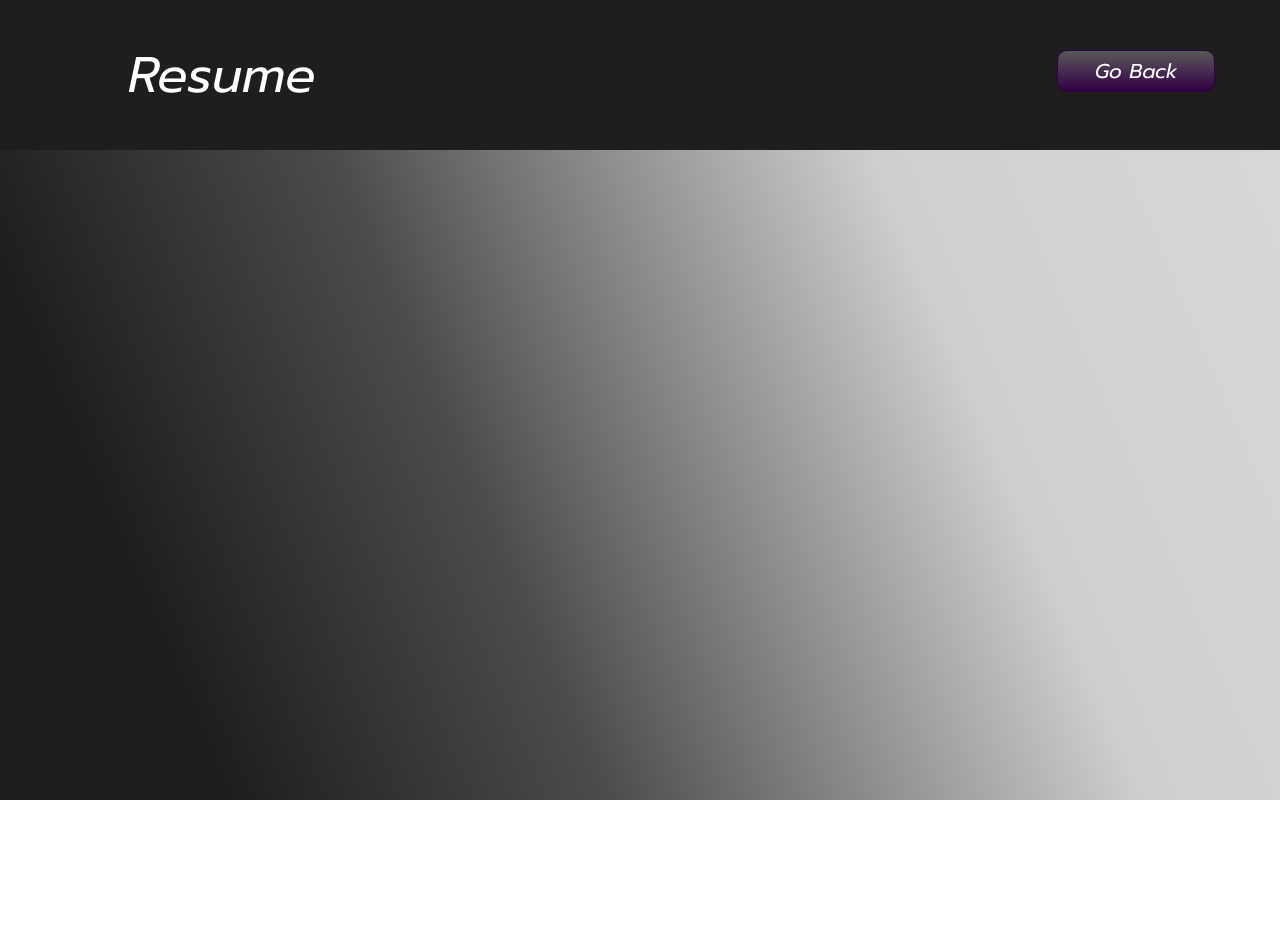
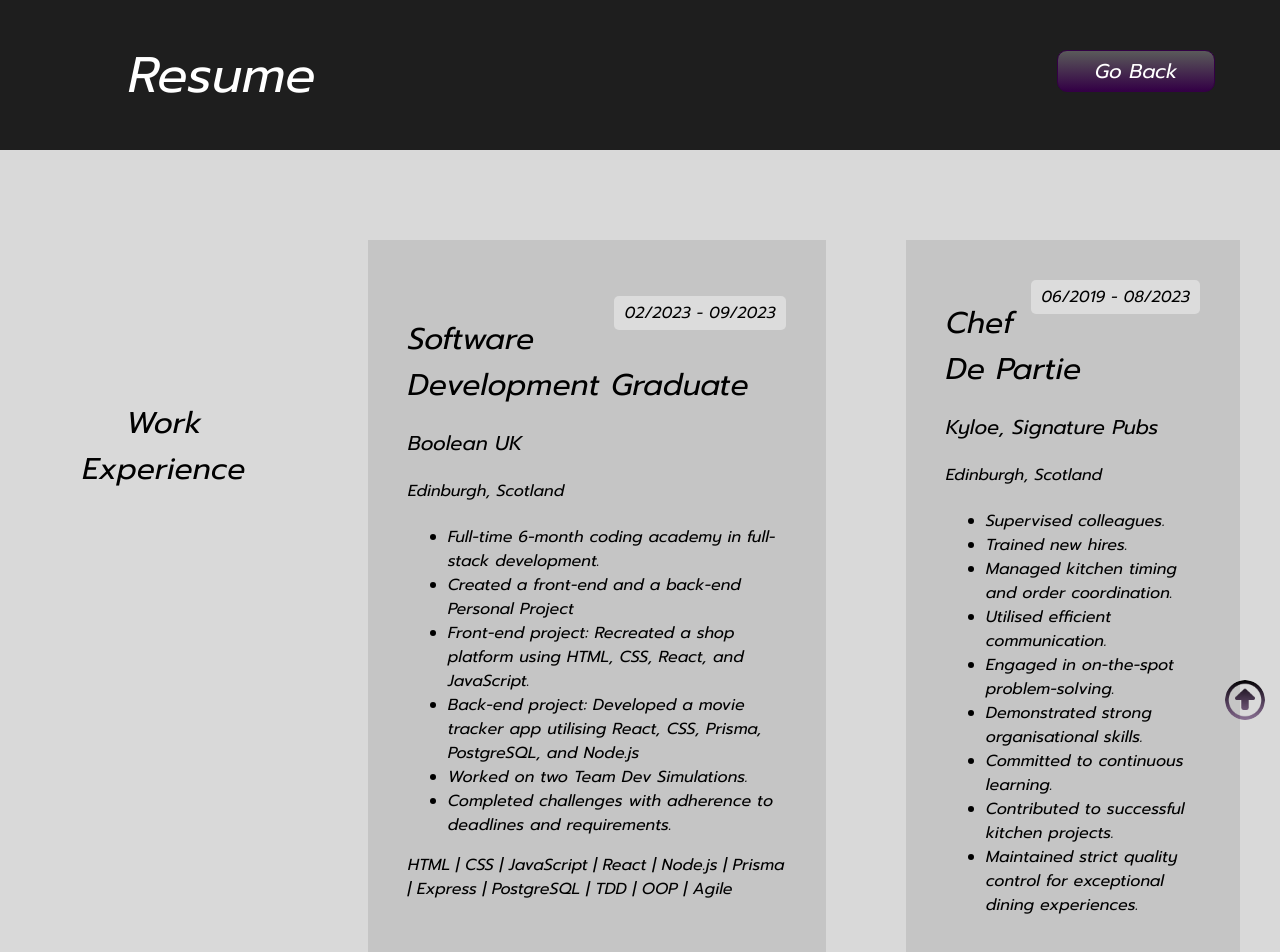
Before and after one commit to Shylan21/Isabelle-Portfolio, a React (Create React App) app: page /resume in a window 1280 px wide. Shown: the top 952 px of the page. Before the commit the page ends 800 px from the top, so only its background shows below. Built offline with nearby package versions, Linux system fonts and the light colour scheme.

Commit message:
Fixed padding in Skill component and added Work Experience in Resume component

```diff
--- a/src/components/Resume/Resume.css
+++ b/src/components/Resume/Resume.css
@@ -6,10 +6,9 @@
 html {
   height: 100%;
   width: 100%;
-  background: linear-gradient(247deg, #D9D9D9 0%, #D1CECE 29.05%, #4D4C4C 62.41%, #1E1E1E 85.63%);
-  /* position: relative; */
-  display: grid;
+  background-color: #D9D9D9;
 }
+
 
 /* TOP BAR */
 .top-bar-bkg {
@@ -35,3 +34,46 @@ html {
 }
 
 /* MAIN */
+
+.main-container {
+  display: flex;
+  flex-direction: row;
+  margin-top: 50px;
+}
+
+.work-exp-title {
+  text-align: center;
+  margin: 200px 40px;
+  color: #000;
+  width: calc(50% - 80px);
+}
+
+.titles {
+  color: #000;
+  font-weight: normal;
+  text-align: left;
+}
+
+.date {
+  float: right;
+  background-color: #dcdcdcfe;
+  padding: 5px 10px;
+  border-radius: 5px;
+}
+/* BOOLEAN EXPERIENCE */
+
+.boolean-exp {
+  align-content: center;
+  background-color: #130b0b19;
+  padding: 40px;
+  margin: 40px;
+}
+
+/* CHEF EXPERIENCE */
+
+.chef-exp {
+  align-content: center;
+  background-color: #130b0b19;
+  padding: 40px;
+  margin: 40px;
+}
--- a/src/components/Resume/Resume.js
+++ b/src/components/Resume/Resume.js
@@ -1,5 +1,8 @@
 import './Resume.css'
-
+// ----------------------------------------
+import Contacts from '../Contacts/Contacts'
+import ScrollToTop from '../ScrollToTop/ScrollToTop'
+// ---------------------------------------------------
 import { useNavigate } from 'react-router-dom'
 
 const Resume = () => {
@@ -16,9 +19,61 @@ const Resume = () => {
 				</button>
 			</div>
 			{/* MAIN  */}
-    <main>
+			<main className="main-container">
+				<h1 className="work-exp-title"> Work Experience</h1>
+				{/* BOOLEAN */}
+				<div className="boolean-exp">
+					<span className="date"> 02/2023 - 09/2023 </span>
+					<h1 className="titles"> Software Development Graduate </h1>
+					<h2 className="titles"> Boolean UK </h2>
+					<h4 className="titles"> Edinburgh, Scotland </h4>
+					<ul>
+						<li>Full-time 6-month coding academy in full-stack development.</li>
+						<li>Created a front-end and a back-end Personal Project</li>
+						<li>
+							Front-end project: Recreated a shop platform using HTML, CSS,
+							React, and JavaScript.
+						</li>
+						<li>
+							Back-end project: Developed a movie tracker app utilising React,
+							CSS, Prisma, PostgreSQL, and Node.js
+						</li>
+						<li>Worked on two Team Dev Simulations.</li>
+						<li>
+							Completed challenges with adherence to deadlines and requirements.
+						</li>
+					</ul>
+					<p>
+						HTML | CSS | JavaScript | React | Node.js | Prisma | Express |
+						PostgreSQL | TDD | OOP | Agile
+					</p>
+				</div>
+				{/* CHEF */}
+				<div className="chef-exp">
+					<span className="date"> 06/2019 - 08/2023 </span>
+					<h1 className="titles"> Chef De Partie </h1>
+					<h2 className="titles"> Kyloe, Signature Pubs </h2>
+					<h4 className="titles"> Edinburgh, Scotland </h4>
+					<ul>
+						<li>Supervised colleagues.</li>
+						<li>Trained new hires.</li>
+						<li>Managed kitchen timing and order coordination.</li>
+						<li>Utilised efficient communication.</li>
+						<li>Engaged in on-the-spot problem-solving.</li>
+						<li>Demonstrated strong organisational skills.</li>
+						<li>Committed to continuous learning.</li>
+						<li>Contributed to successful kitchen projects.</li>
+						<li>
+							Maintained strict quality control for exceptional dining
+							experiences.
+						</li>
+					</ul>
+        </div>
 
 			</main>
+			{/* FOOTER */}
+			<Contacts />
+			<ScrollToTop />
 		</>
 	)
 }
--- a/src/components/Skill/Skill.css
+++ b/src/components/Skill/Skill.css
@@ -50,6 +50,7 @@
   flex-wrap: wrap;
   align-items: center;
   justify-content: center;
+  padding-bottom: 20px;
 }
 
 /* Target individual skills via their #id */
```
Lines whose indentation alone changed are shown as unchanged.
